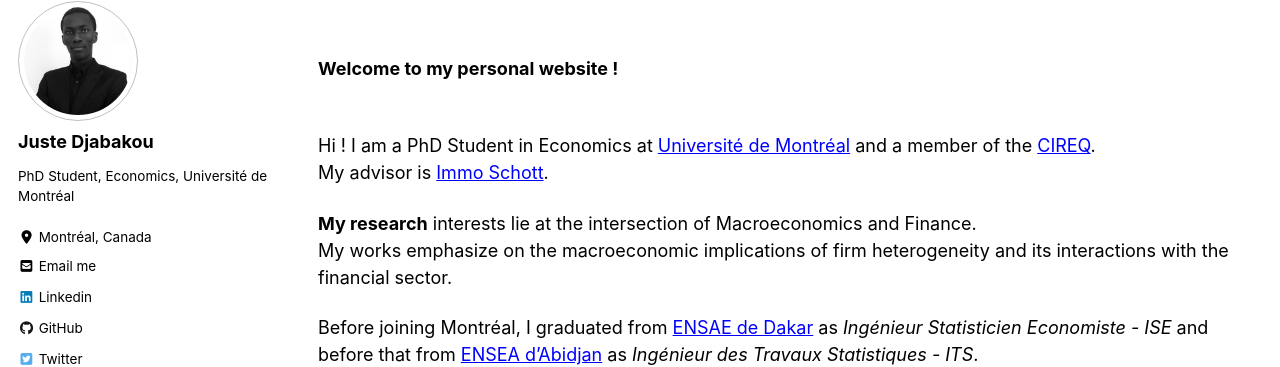
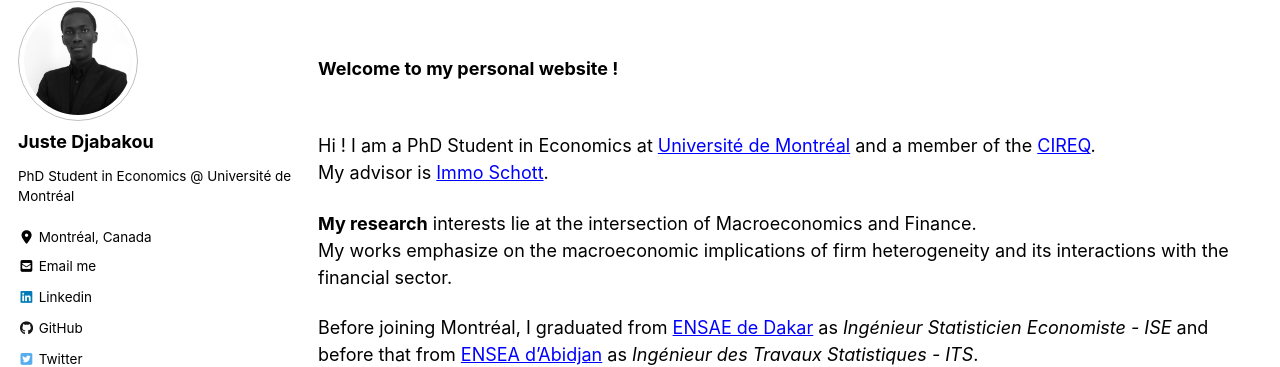
Before and after one commit to justedjabakou/justedjabakou.github.io, a Jekyll site: the page built from index.md, in a window 1280 px wide. Shown: the part 90-457 px from the top of the page. Built offline with Jekyll 4.4.1, drawn with Linux system fonts in a browser that asks for light colours; cached includes are drawn as plain includes; nearby versions of some CDN libraries; the list of posts is cut into pages by our own code.

```diff
--- a/_config.yml
+++ b/_config.yml
@@ -111,7 +111,7 @@ analytics:
 author:
   name             : "Juste Djabakou"
   avatar           : "/assets/images/Juste.jpg" # Portrait_DJ.jpg  # bio_photo_.jpg
-  bio              : "PhD Student, Economics, Université de Montréal"
+  bio              : "PhD Student in Economics @ Université de Montréal"
   location         : "Montréal, Canada"
   # email            : "juste.djabakou@umontreal.ca"
   links:
```
